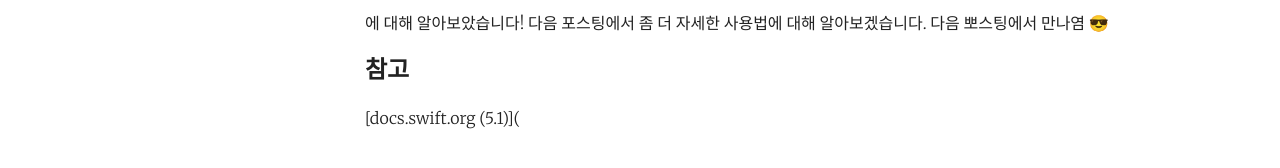
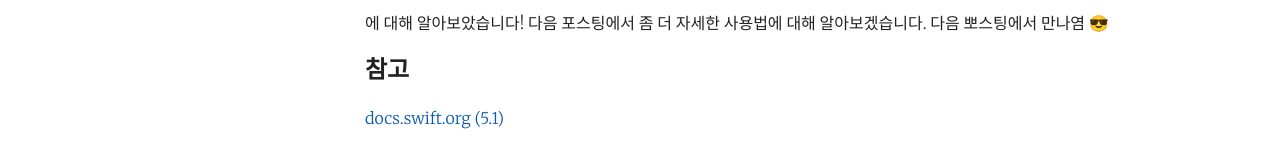
Before and after one commit to kimgaeunnn/kimgaeunnn.github.io, a Jekyll site: the page built from _posts/2019-09-15-about-protocols.markdown, in a window 1280 px wide and 900 px high, scrolled down 2694 px. Shown: the part 722-890 px from the top of the window. Built offline with Jekyll 4.4.1, drawn with Linux system fonts in a browser that asks for light colours; part of the change alters nothing that is shown.

```diff
--- a/_posts/2019-09-15-about-protocols.markdown
+++ b/_posts/2019-09-15-about-protocols.markdown
@@ -130,4 +130,4 @@ class SomeClass: SomeSuperClass, FirstProtocol, AnotherProtocol {
 
 ## 참고
 
-[docs.swift.org (5.1)](
+[docs.swift.org (5.1)](https://docs.swift.org/swift-book/LanguageGuide/Subscripts.htmll)
```
